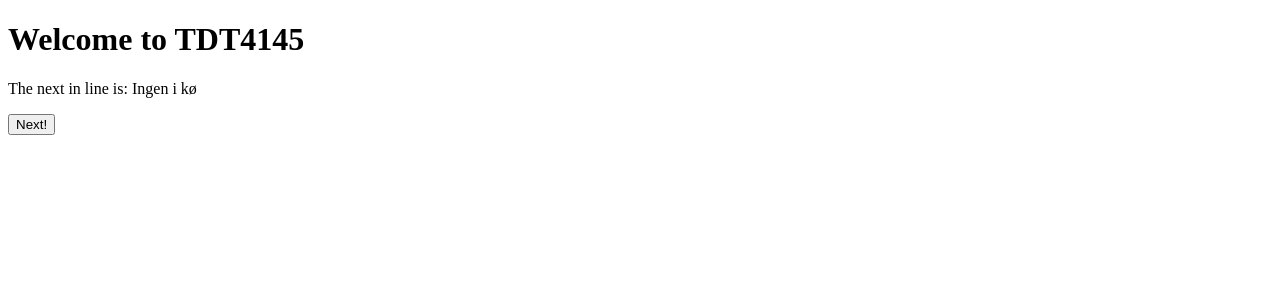
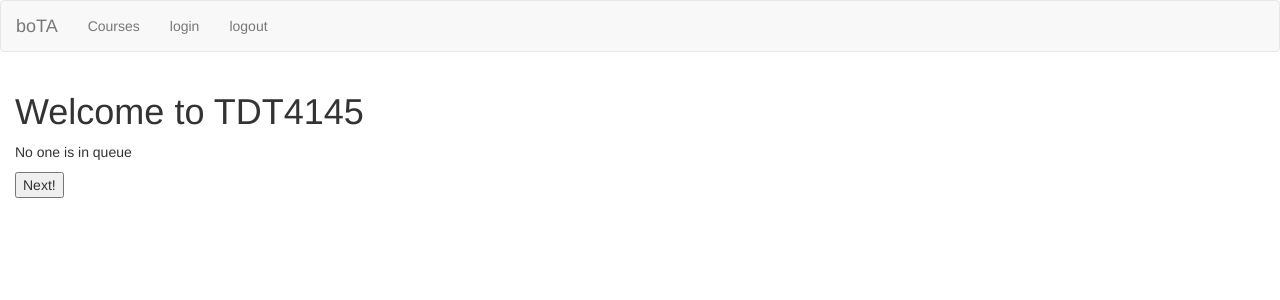
Before and after one commit to Programvare/prosjekt, a Django app: a page that uses bota/bota/templates/base.html in a window 1280 px wide. Shown: the top 300 px of the page. Run offline with Django 3.2, Linux system fonts and the light colour scheme; a user stored in the database is signed in; some libraries are stand-ins or nearby versions.

Commit message:
Added Nav-bar, fixed buggs(inqueue, taqueue) and added more users to db for testing

```diff
--- a/bota/bota/course/queue.py
+++ b/bota/bota/course/queue.py
@@ -7,18 +7,19 @@ def addToQueue(user, course):
     else:
         dCourse[course] = [user]
 def removeFromQueue(course):
-    print(dCourse.get(course, None))
-    if course in dCourse and (dCourse.get(course) is not None):
-        print(dCourse.get(course, None))
+    if course in dCourse and (dCourse.get(course)):
         dCourse.get(course).pop(0)
-        print(dCourse.get(course, None))
 
 def getPosision(user, course):
     if course in dCourse and user in dCourse[course]:
-        return dCourse[course].index(user)+1
+        return dCourse[course].index(user)
     else:
         return 0;
 def getNext(course):
-    if(course in dCourse and dCourse.get(course) is not None):
+    if(course in dCourse and dCourse.get(course)):
         return dCourse.get(course)[0]
-    return "Ingen i kø"
+    return ""
+def userInQueue(user, course):
+    if course in dCourse and user in dCourse[course]:
+        return True
+    return False
--- a/bota/bota/course/templates/courseTA.html
+++ b/bota/bota/course/templates/courseTA.html
@@ -2,7 +2,11 @@
 {% block title %}{{ ccourse }}{% endblock %}
 {% block content %}
 <h1>Welcome to {{ ccourse }}</h1>
-<p>The next in line is: {{ next }}</p>
+    {% if next == "" %}
+        <p>No one is in queue</p>
+    {% else %}
+        <p>The next in line is: <b>{{ next }}</b></p>
+    {% endif %}
 <form action="/course/{{ ccourse }}/rmQueue" method ="post">{% csrf_token %}
     <input type="submit" value="Next!">
 </form>
--- a/bota/bota/course/views.py
+++ b/bota/bota/course/views.py
@@ -1,5 +1,5 @@
 from django.http import HttpResponse
-from django.shortcuts import render
+from django.shortcuts import render, redirect
 from django.template import loader
 from .models import Takes, Course, TAin
 from bota.course import queue
@@ -19,8 +19,12 @@ def courseMainPage(request):
 @login_required(login_url='/login/')
 def course(request, courseid):
     context = {
+        'posision': queue.getPosision(request.user, courseid),
         'ccourse': courseid,
     }
+    if queue.userInQueue(request.user, courseid):
+        template = loader.get_template('courseInQueue.html')
+        return HttpResponse(template.render(context, request))
     template = loader.get_template('course.html')
     return HttpResponse(template.render(context, request))
 
--- a/bota/bota/templates/base.html
+++ b/bota/bota/templates/base.html
@@ -2,11 +2,29 @@
 <html lang="en">
 <head>
     <title>{% block title %}Bota{% endblock %}</title>
+    <meta name="viewport" content="width=device-width, initial-scale=1">
+     <link rel="stylesheet" href="https://maxcdn.bootstrapcdn.com/bootstrap/3.3.7/css/bootstrap.min.css">
+    <script src="https://ajax.googleapis.com/ajax/libs/jquery/3.1.1/jquery.min.js"></script>
+    <script src="https://maxcdn.bootstrapcdn.com/bootstrap/3.3.7/js/bootstrap.min.js"></script>
 </head>
 
 <body>
 <header></header>
+<nav class="navbar navbar-default">
+  <div class="container-fluid">
+    <div class="navbar-header">
+      <a class="navbar-brand" href="/">boTA</a>
+    </div>
+    <ul class="nav navbar-nav">
+      <li><a href="/course">Courses</a></li>
+        <li><a href="/login">login</a></li>
+        <li><a href="/logout">logout</a></li>
+    </ul>
+  </div>
+</nav>
+    <div class="container-fluid">
     {% block content %}Test{% endblock %}
+    </div>
 <footer></footer>
 </body>
 </html>
```
Also changed, not shown: bota/bota/course/templates/courseInQueue.html (+7 -1 lines), bota/db.sqlite3.
